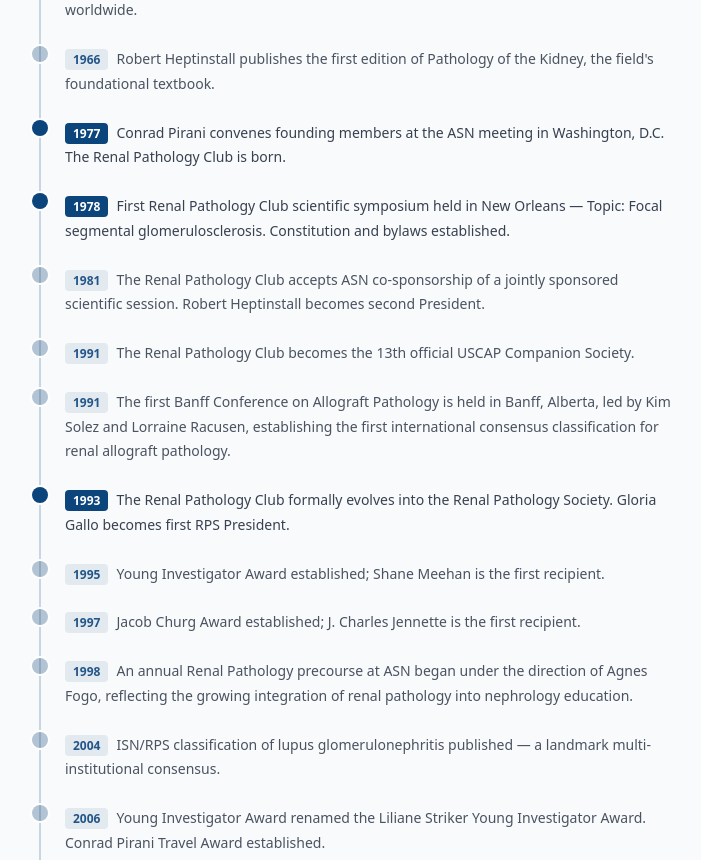
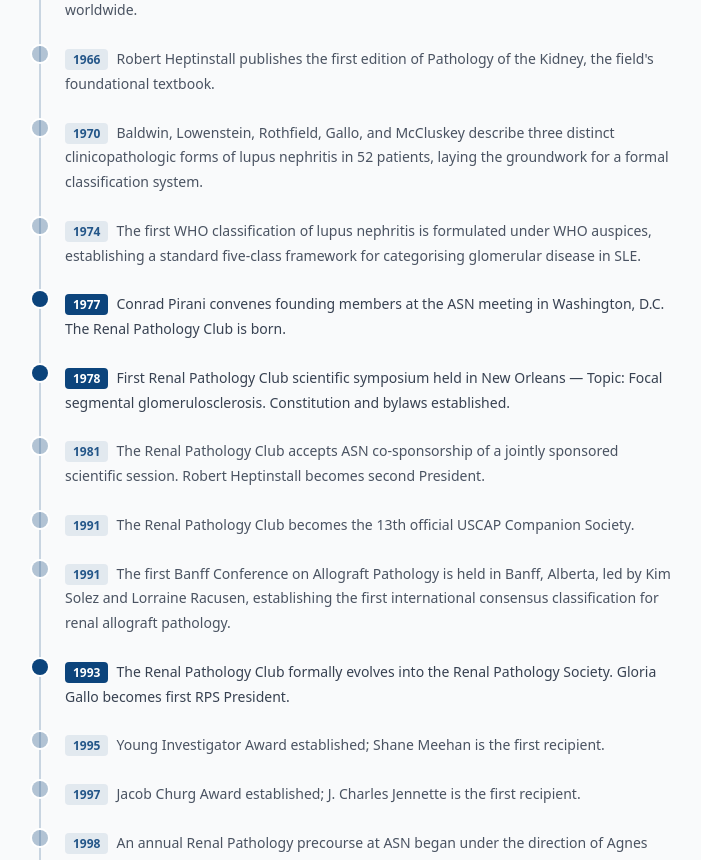
Before and after one commit to lynnd-collab/rps-50th-app, a React (Vite) app: page / in a window 1280 px wide. Shown: the part 980-1840 px from the top of the page, without its empty margins (281-982 px from the left). Built offline with nearby package versions, Linux system fonts and the light colour scheme; no server answers.

Commit message:
Add 1970 and 1974 lupus nephritis timeline entries

```diff
--- a/src/data.js
+++ b/src/data.js
@@ -7,6 +7,8 @@
   { year: 1957, milestone: false, text: 'Electron microscopy reveals the fine structure of the glomerulus for the first time, including podocyte foot processes, the glomerular basement membrane, and the mesangium.' },
   { year: 1961, milestone: false, text: 'The CIBA Symposium in London brings together clinicians and pathologists to assess the future of kidney biopsy, establishing it as standard of care at major renal centres worldwide.' },
   { year: 1966, milestone: false, text: 'Robert Heptinstall publishes the first edition of Pathology of the Kidney, the field\'s foundational textbook.' },
+  { year: 1970, milestone: false, text: 'Baldwin, Lowenstein, Rothfield, Gallo, and McCluskey describe three distinct clinicopathologic forms of lupus nephritis in 52 patients, laying the groundwork for a formal classification system.' },
+  { year: 1974, milestone: false, text: 'The first WHO classification of lupus nephritis is formulated under WHO auspices, establishing a standard five-class framework for categorising glomerular disease in SLE.' },
   { year: 1977, milestone: true, text: 'Conrad Pirani convenes founding members at the ASN meeting in Washington, D.C. The Renal Pathology Club is born.' },
   { year: 1978, milestone: true, text: 'First Renal Pathology Club scientific symposium held in New Orleans — Topic: Focal segmental glomerulosclerosis. Constitution and bylaws established.' },
   { year: 1981, milestone: false, text: 'The Renal Pathology Club accepts ASN co-sponsorship of a jointly sponsored scientific session. Robert Heptinstall becomes second President.' },
```
